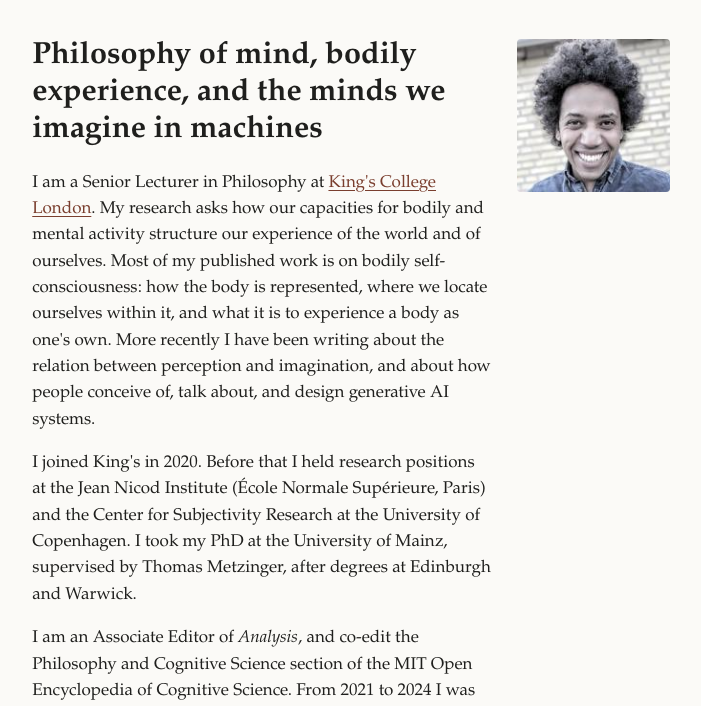
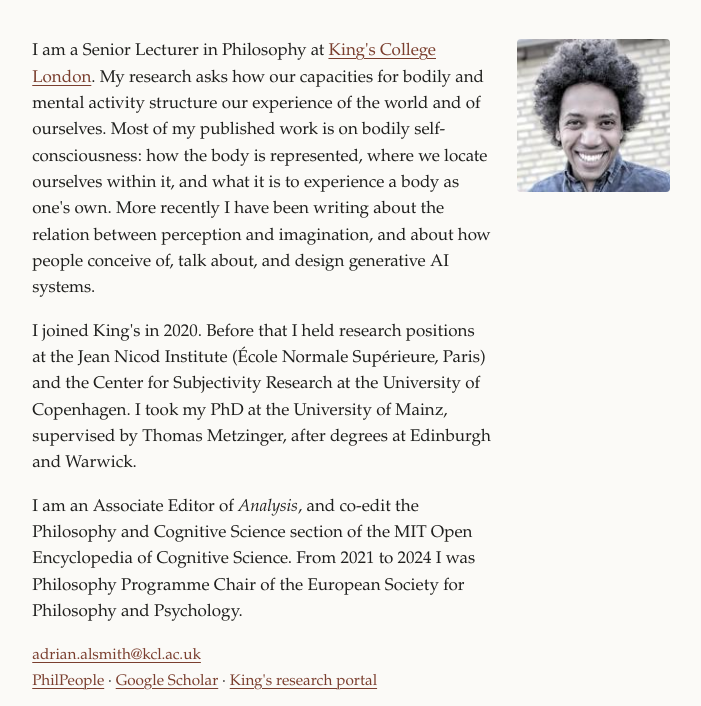
Before and after one commit to adrianjtalsmith/adrianjtalsmith.github.io, a plain HTML site: page index.html in a window 1280 px wide. Shown: the part 94-800 px from the top of the page, without its empty margins (289-990 px from the left). Drawn offline with Linux system fonts and the light colour scheme.

Commit message:
Remove headline strapline from home page
Co-Authored-By: Claude Fable 5.1 <noreply@anthropic.com>
Claude-Session: https://claude.ai/code/session_013dZxHbK8YP18pjBBDFPwsS

```diff
--- a/index.html
+++ b/index.html
@@ -23,8 +23,6 @@
 
     <div class="intro">
       <div>
-        <h1>Philosophy of mind, bodily experience, and the minds we imagine in machines</h1>
-
         <p>I am a Senior Lecturer in Philosophy at <a href="https://www.kcl.ac.uk/people/adrian-alsmith">King's College London</a>. My research asks how our capacities for bodily and mental activity structure our experience of the world and of ourselves. Most of my published work is on bodily self-consciousness: how the body is represented, where we locate ourselves within it, and what it is to experience a body as one's own. More recently I have been writing about the relation between perception and imagination, and about how people conceive of, talk about, and design generative AI systems.</p>
 
         <p>I joined King's in 2020. Before that I held research positions at the Jean Nicod Institute (École Normale Supérieure, Paris) and the Center for Subjectivity Research at the University of Copenhagen. I took my PhD at the University of Mainz, supervised by Thomas Metzinger, after degrees at Edinburgh and Warwick.</p>
```
